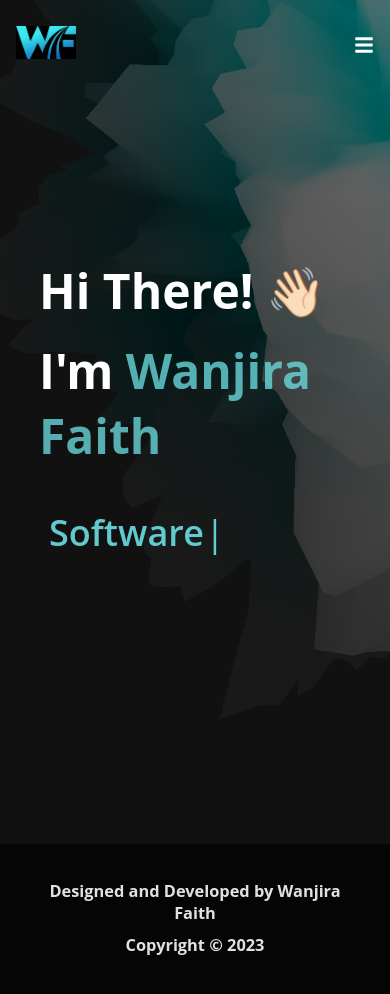
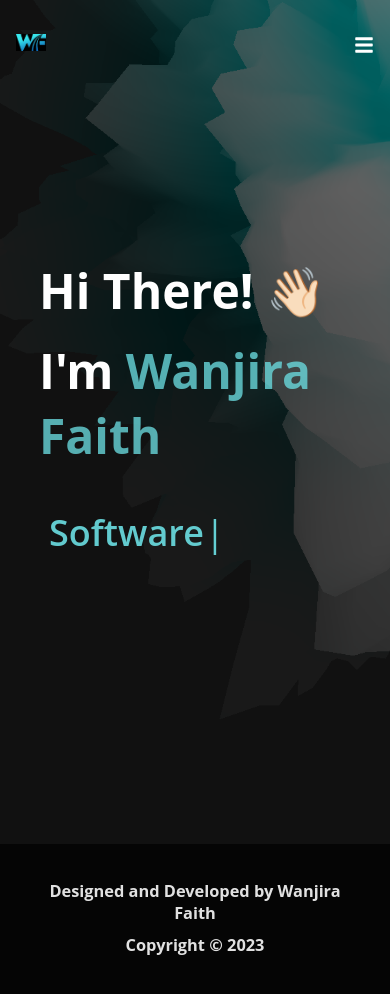
Before and after one commit to Wanjira-Faith/My-Portfolio, a React (Vite) app in the folder portfolio/: page / in a window 390 px wide. Shown: the top 994 px of the page. Built offline with nearby package versions, Linux system fonts and the light colour scheme; the HTML template or start-up script is replaced by a standard one.

Commit message:
modify navbar styles for resonsiveness

```diff
--- a/portfolio/src/Css/NavbarStyles.css
+++ b/portfolio/src/Css/NavbarStyles.css
@@ -21,7 +21,7 @@
   }
 
   .logo-img {
-    width: 60px;
+    width: 50px;
   }
 
   .nav-menu {
@@ -82,4 +82,9 @@
       color: #fff;
       font-size: 1.5rem;
     }
+
+    .logo-img {
+      width: 30px;
+    }
+
   }
```
